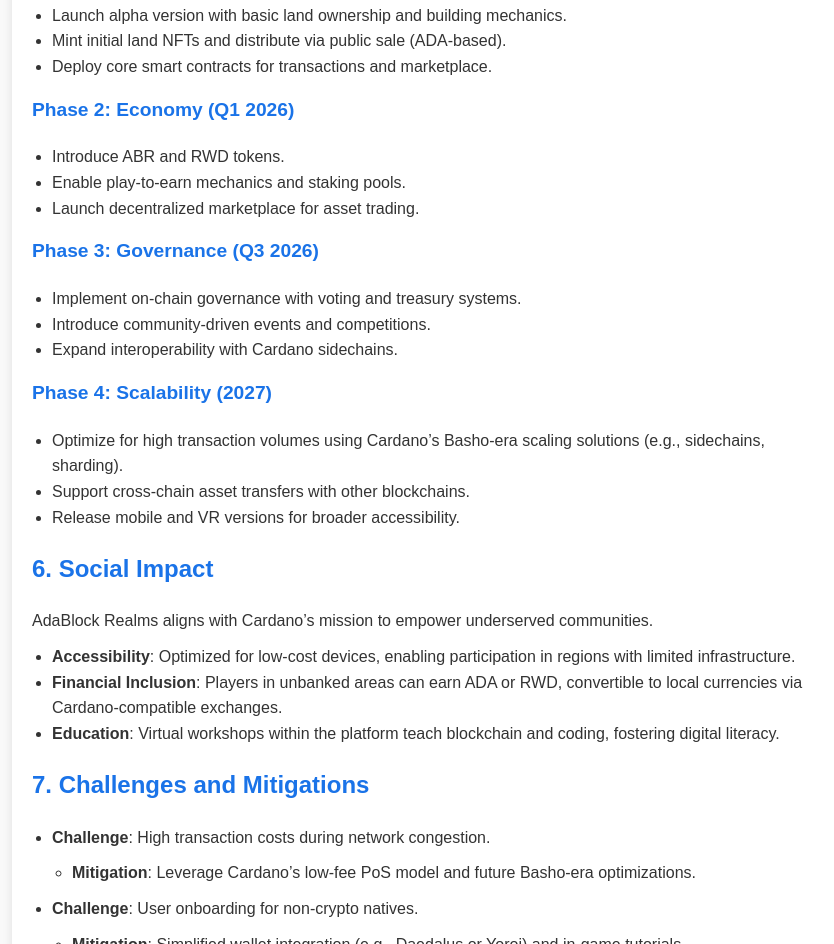
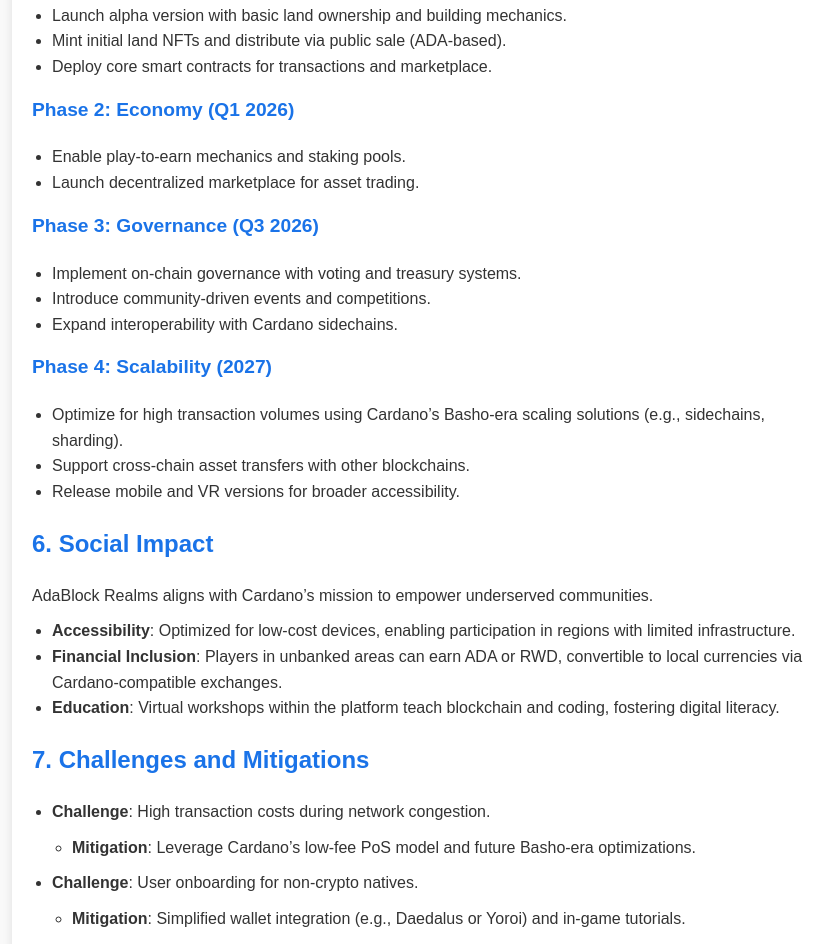
Before and after one commit to adablock/adablock.github.io, a plain HTML site: page index.html in a window 1280 px wide. Shown: the part 3184-4128 px from the top of the page, without its empty margins (208-1042 px from the left). Drawn offline with Linux system fonts and the light colour scheme.

Commit message:
Update index.html

```diff
--- a/index.html
+++ b/index.html
@@ -181,7 +181,6 @@
 
             <h3>Phase 2: Economy (Q1 2026)</h3>
             <ul>
-                <li>Introduce ABR and RWD tokens.</li>
                 <li>Enable play-to-earn mechanics and staking pools.</li>
                 <li>Launch decentralized marketplace for asset trading.</li>
             </ul>
```
